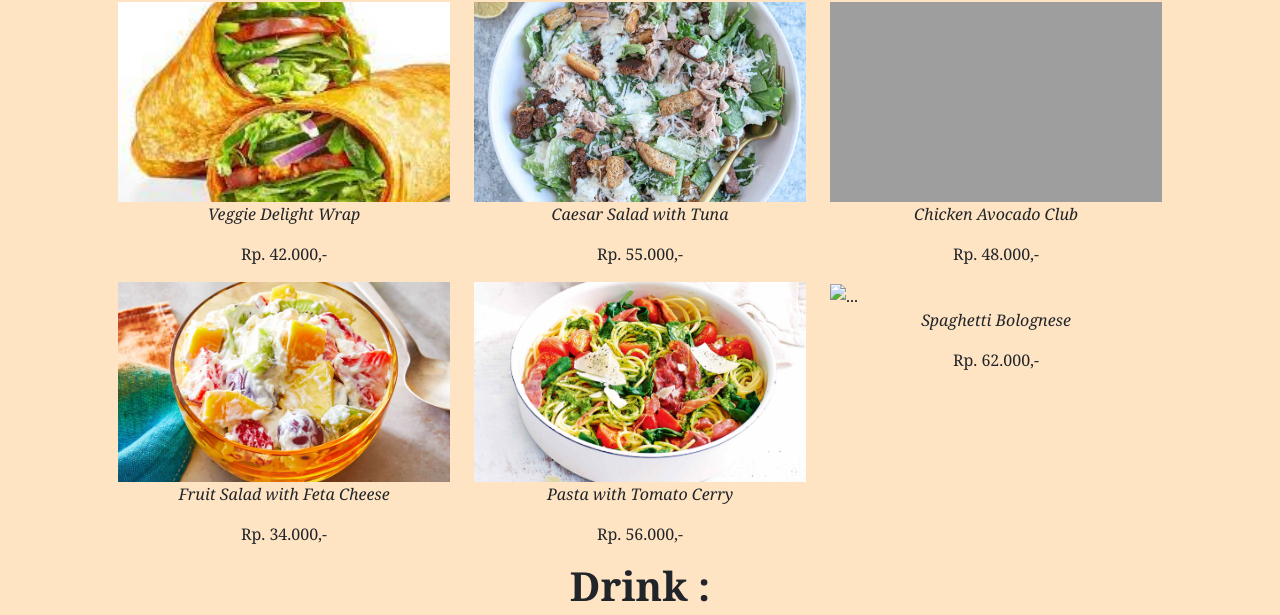
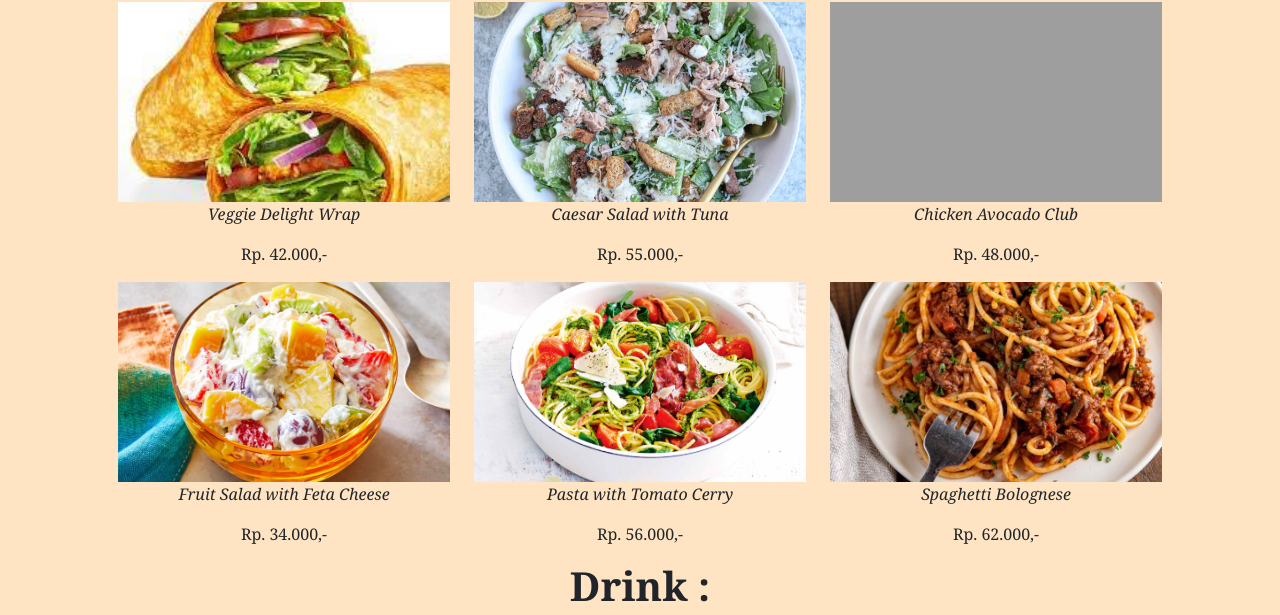
Before and after one commit to FebeMargaretha/UAS_CSP_FEBE, a plain HTML site: page menu.html in a window 1280 px wide. Shown: the part 158-773 px from the top of the page. Drawn offline with nearby package versions, Linux system fonts and the light colour scheme; the site is published under a folder, as on GitHub Pages, so addresses that start at the root find nothing.

Commit message:
Update menu.html

```diff
--- a/menu.html
+++ b/menu.html
@@ -58,7 +58,7 @@
                     <p>Rp. 56.000,-</p>
                 </div>
                 <div class="col-md-4">
-                    <img src="/img/Spaghetti Bolognese.jpg" class="img-fluid menu-img" alt="...">
+                    <img src="img/Spaghetti Bolognese.jpg" class="img-fluid menu-img" alt="...">
                     <p><i>Spaghetti Bolognese</i></p>
                     <p>Rp. 62.000,-</p>
                 </div>
```
